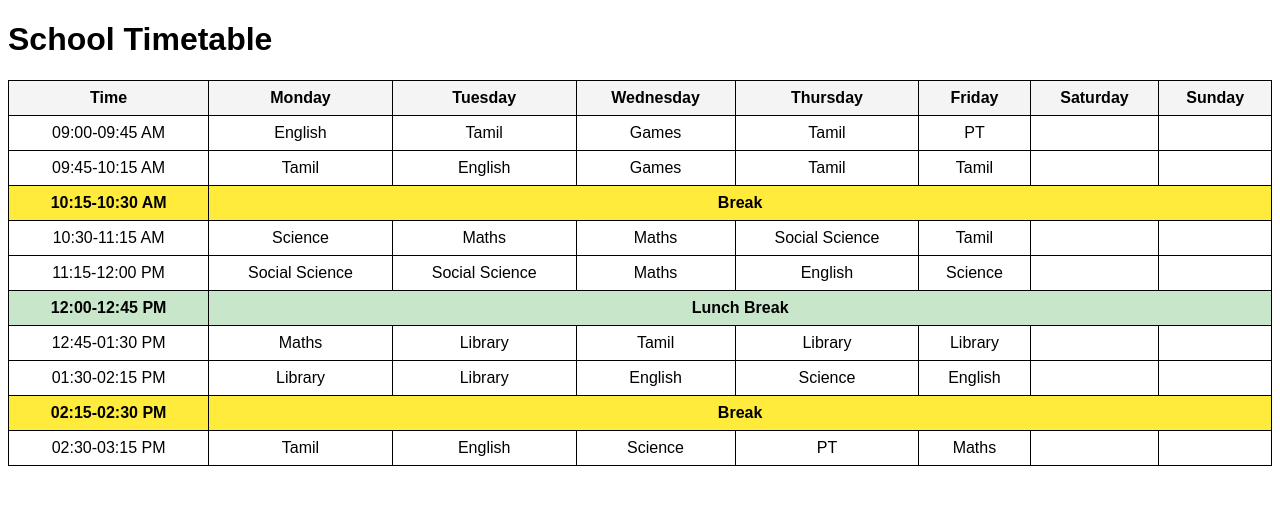
After one commit to varghese25/springTaiga, a Spring app: template ttm/src/main/resources/templates/timeTable.html in a window 1280 px wide. The commit adds this page. Shown: the top 505 px of the page. Run offline with Thymeleaf, Linux system fonts and the light colour scheme; the template is opened without the code that fills it, so the values that code supplies are empty; some of the project's set-up classes (security, data sources, template engines, error pages and the like) are left out, and stand-ins take their place.

Commit message:
Feat: TimeTable Controller And html developed 21-11-24

```diff
--- /dev/null
+++ b/ttm/src/main/resources/templates/timeTable.html
@@ -0,0 +1,135 @@
+<!DOCTYPE html>
+<html lang="en">
+<head>
+    <meta charset="UTF-8">
+    <meta name="viewport" content="width=device-width, initial-scale=1.0">
+    <title>School Timetable</title>
+    <style>
+        body {
+            font-family: Arial, sans-serif;
+        }
+        table {
+            width: 100%;
+            border-collapse: collapse;
+            margin: 20px 0;
+        }
+        th, td {
+            border: 1px solid #000;
+            text-align: center;
+            padding: 8px;
+        }
+        th {
+            background-color: #f4f4f4;
+        }
+        .break {
+            background-color: #ffeb3b;
+            font-weight: bold;
+        }
+        .lunch {
+            background-color: #c8e6c9;
+            font-weight: bold;
+        }
+    </style>
+</head>
+<body>
+    <h1>School Timetable</h1>
+    <table>
+        <thead>
+            <tr>
+                <th>Time</th>
+                <th>Monday</th>
+                <th>Tuesday</th>
+                <th>Wednesday</th>
+                <th>Thursday</th>
+                <th>Friday</th>
+                <th>Saturday</th>
+                <th>Sunday</th>
+            </tr>
+        </thead>
+        <tbody>
+            <tr>
+                <td>09:00-09:45 AM</td>
+                <td>English</td>
+                <td>Tamil</td>
+                <td>Games</td>
+                <td>Tamil</td>
+                <td>PT</td>
+                <td></td>
+                <td></td>
+            </tr>
+            <tr>
+                <td>09:45-10:15 AM</td>
+                <td>Tamil</td>
+                <td>English</td>
+                <td>Games</td>
+                <td>Tamil</td>
+                <td>Tamil</td>
+                <td></td>
+                <td></td>
+            </tr>
+            <tr class="break">
+                <td>10:15-10:30 AM</td>
+                <td colspan="7">Break</td>
+            </tr>
+            <tr>
+                <td>10:30-11:15 AM</td>
+                <td>Science</td>
+                <td>Maths</td>
+                <td>Maths</td>
+                <td>Social Science</td>
+                <td>Tamil</td>
+                <td></td>
+                <td></td>
+            </tr>
+            <tr>
+                <td>11:15-12:00 PM</td>
+                <td>Social Science</td>
+                <td>Social Science</td>
+                <td>Maths</td>
+                <td>English</td>
+                <td>Science</td>
+                <td></td>
+                <td></td>
+            </tr>
+            <tr class="lunch">
+                <td>12:00-12:45 PM</td>
+                <td colspan="7">Lunch Break</td>
+            </tr>
+            <tr>
+                <td>12:45-01:30 PM</td>
+                <td>Maths</td>
+                <td>Library</td>
+                <td>Tamil</td>
+                <td>Library</td>
+                <td>Library</td>
+                <td></td>
+                <td></td>
+            </tr>
+            <tr>
+                <td>01:30-02:15 PM</td>
+                <td>Library</td>
+                <td>Library</td>
+                <td>English</td>
+                <td>Science</td>
+                <td>English</td>
+                <td></td>
+                <td></td>
+            </tr>
+            <tr class="break">
+                <td>02:15-02:30 PM</td>
+                <td colspan="7">Break</td>
+            </tr>
+            <tr>
+                <td>02:30-03:15 PM</td>
+                <td>Tamil</td>
+                <td>English</td>
+                <td>Science</td>
+                <td>PT</td>
+                <td>Maths</td>
+                <td></td>
+                <td></td>
+            </tr>
+        </tbody>
+    </table>
+</body>
+</html>
```
Also changed, not shown: ttm/src/main/java/com/kpl/ttm/Controller/TimetableController.java (added, +27 -0 lines), ttm/src/main/resources/templates/index.html (+40 -0 lines).
